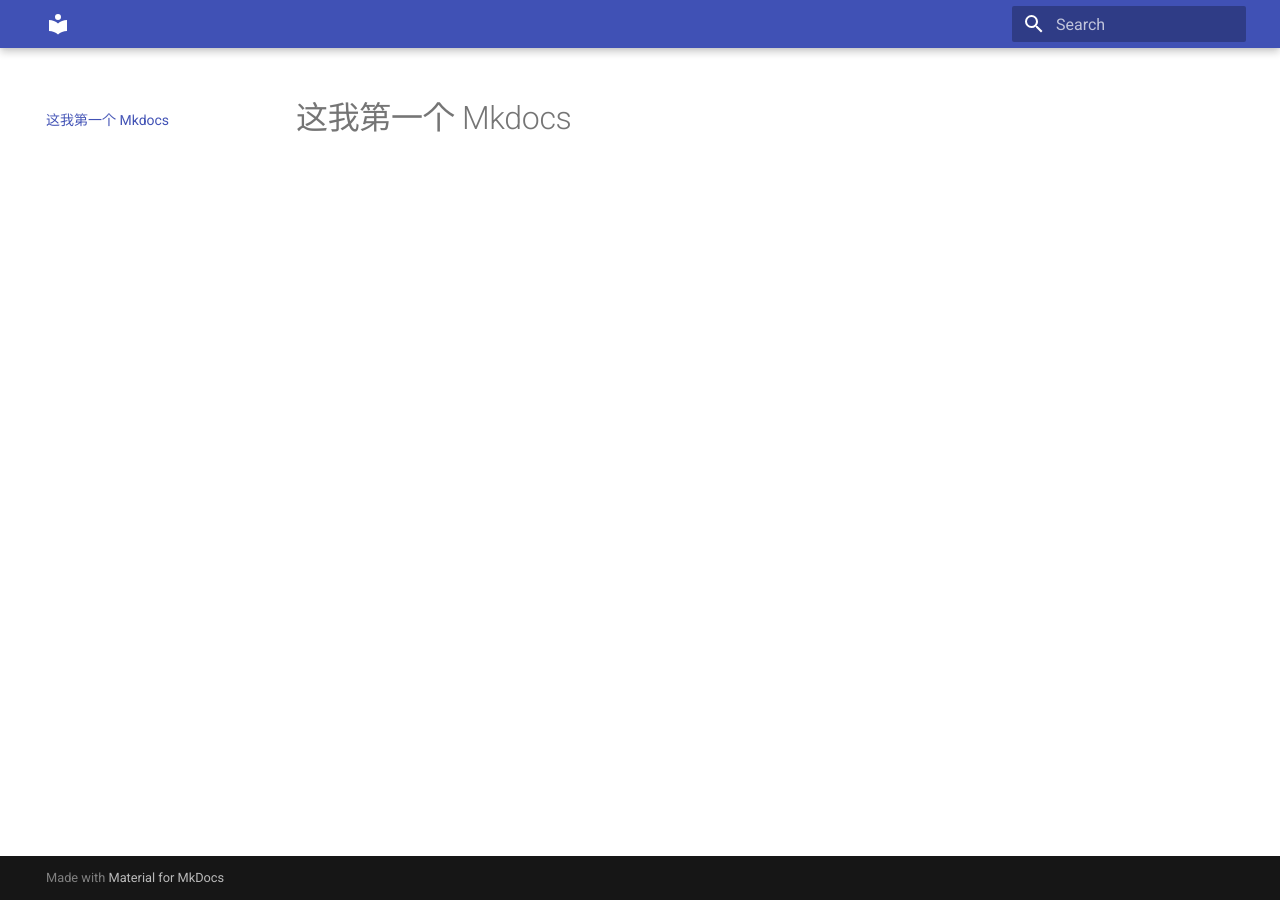
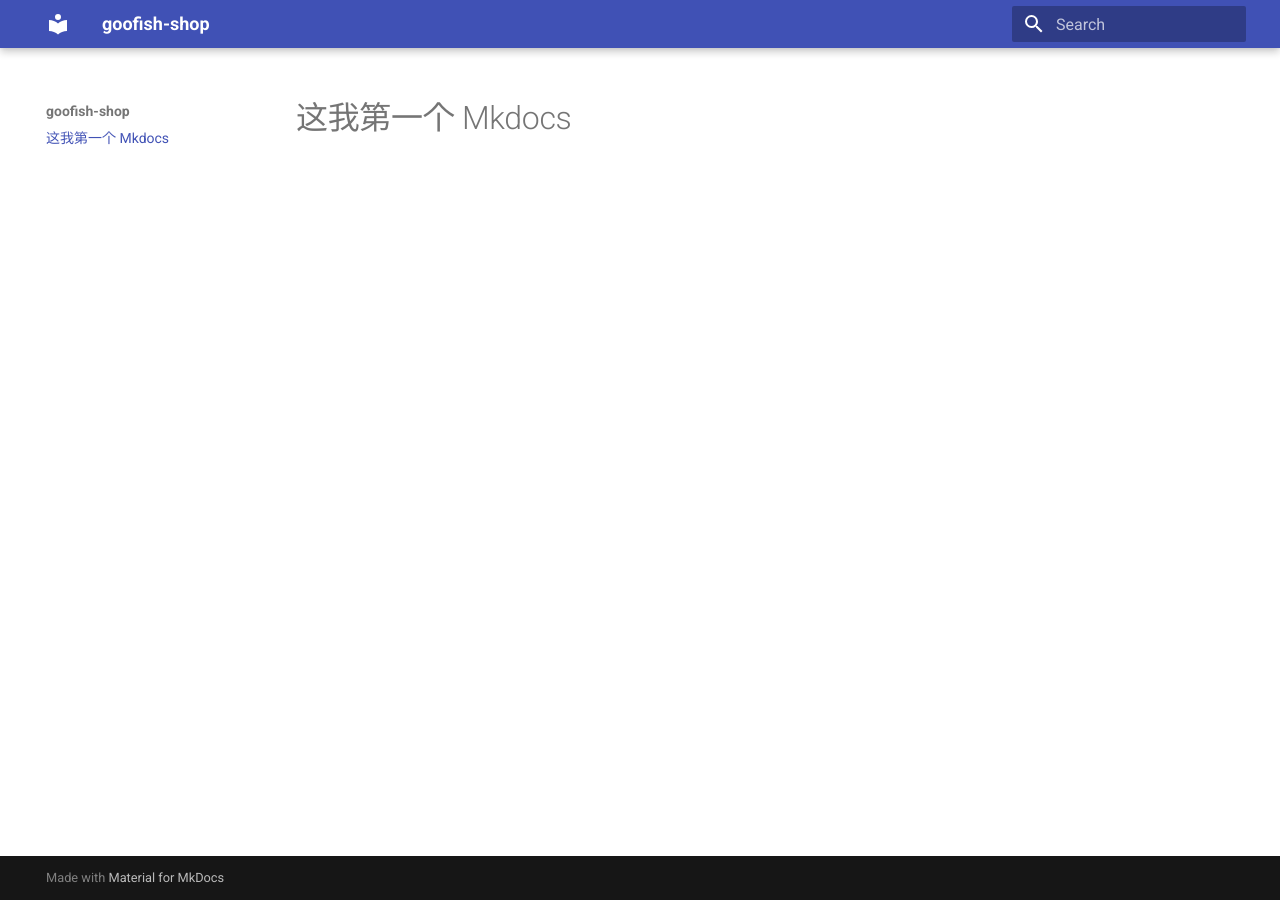
Before and after one commit to goofish-shop/mkdocs-material, an MkDocs documentation site: the page built from docs/index.md, in a window 1280 px wide. Built offline with MkDocs 1.6.1 and Material for MkDocs 9.7.7, drawn with Linux system fonts in a browser that asks for light colours.

Commit message:
添加site name

```diff
--- a/mkdocs.yml
+++ b/mkdocs.yml
@@ -1,2 +1,4 @@
 theme:
   name: material
+
+site_name: goofish-shop
```
